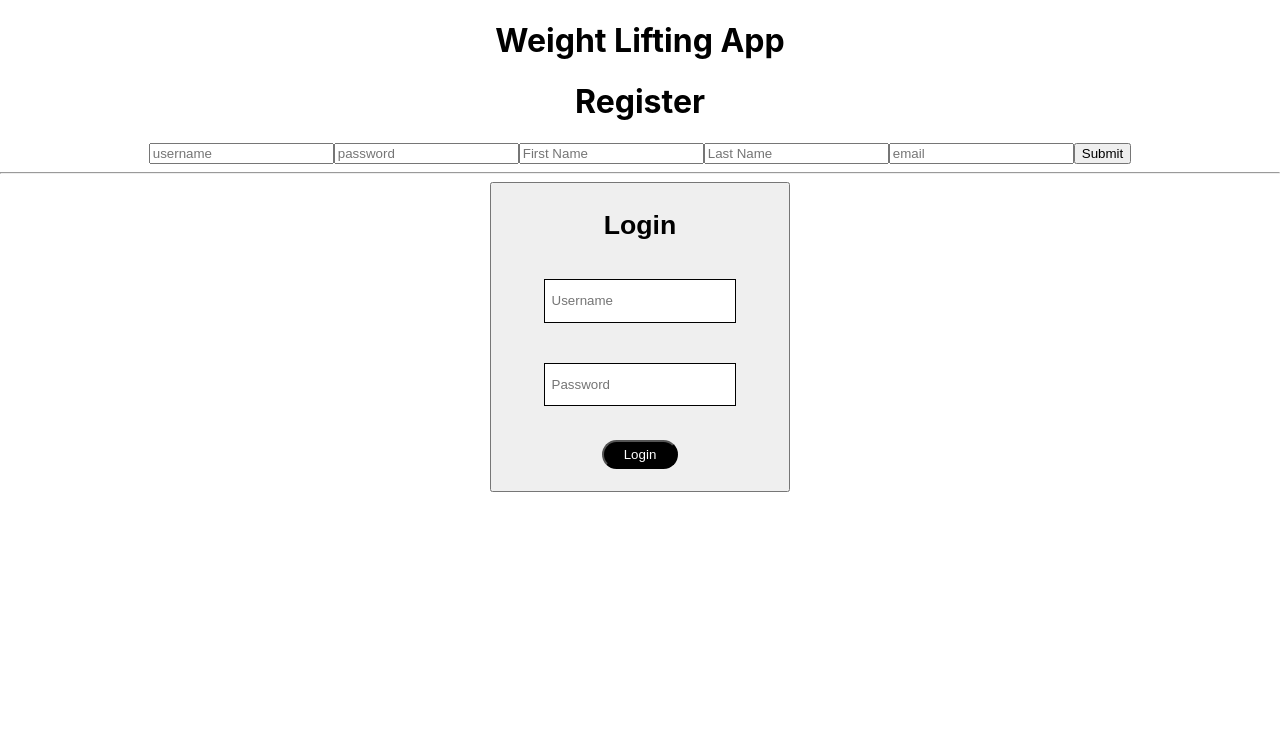
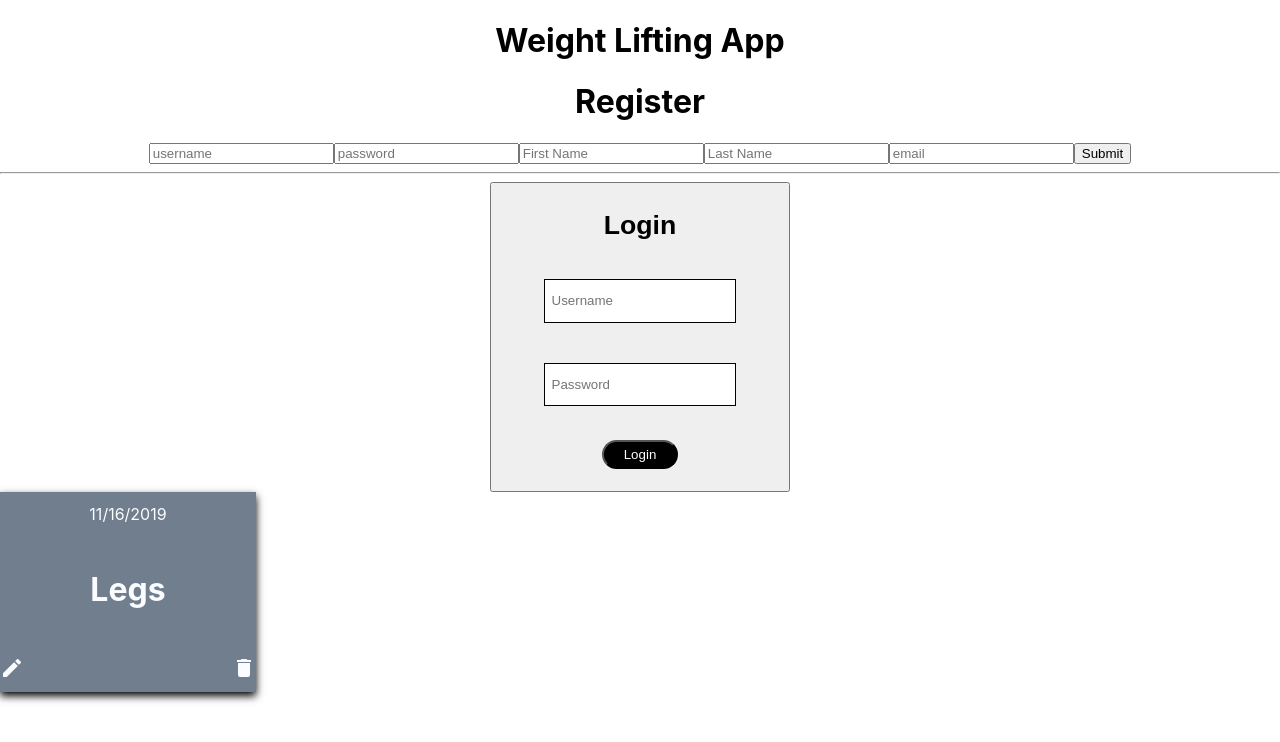
Before and after one commit to Build-Weight-Lifting-Journal/Front-end, a React (Create React App) app in the folder weight-lifting-app/: page / in a window 1280 px wide. Shown: the top 742 px of the page. Built offline with nearby package versions, Linux system fonts and the light colour scheme; no server answers.

Commit message:
Card fleshed out, styling in place

```diff
--- a/weight-lifting-app/public/index.html
+++ b/weight-lifting-app/public/index.html
@@ -5,6 +5,7 @@
     <link rel="icon" href="%PUBLIC_URL%/favicon.ico" />
     <meta name="viewport" content="width=device-width, initial-scale=1" />
     <meta name="theme-color" content="#000000" />
+    <link rel="stylesheet" href="https://fonts.googleapis.com/icon?family=Material+Icons">
     <meta
       name="description"
       content="Web site created using create-react-app"
--- a/weight-lifting-app/src/App.js
+++ b/weight-lifting-app/src/App.js
@@ -3,6 +3,7 @@ import './App.css';
 
 import Signup from "./components/SignUp";
 import Login from './components/Login';
+import ExcerciseCard from './components/ExerciseCard';
 
 function App() {
   return (
@@ -11,6 +12,7 @@ function App() {
       <Signup />
       <hr/>
       <Login/>
+      <ExcerciseCard />
     </div>
   );
 }
--- a/weight-lifting-app/src/components/ExerciseCard.js
+++ b/weight-lifting-app/src/components/ExerciseCard.js
@@ -0,0 +1,52 @@
+import React, {useEffect, useState } from "react"
+
+import styled from "styled-components";
+import axios from "axios";
+
+const CardContainer = styled.div`
+background-color: #717E8E;
+color: #fafcff;
+display: flex;
+width: 20%;
+height: 200px;
+justify-content: space-around;
+flex-direction: column;
+box-shadow:0 4px 8px 0 rgba(0, 0, 0, 1);
+`
+
+const Divider = styled.div`
+display: flex;
+width: 100%;
+justify-content: space-between;
+`
+
+const ExcerciseCard = props => {
+    const [api, setApi] = useState()
+    useEffect(() => {
+
+        axios.get('https://get-hercules.herokuapp.com/api/restricted/journals')
+          .then(res => {
+            console.log(res)
+          })
+          .catch(err => {
+            console.log("error:",err)
+          })
+      }, []);
+
+
+
+
+
+    return(
+        <CardContainer>
+            <span>11/16/2019</span>
+            <h1>Legs</h1>
+            <Divider>
+            <i class="material-icons">edit</i>
+                <i class="material-icons">delete</i>
+            </Divider>
+        </CardContainer>
+    )
+}
+
+export default ExcerciseCard
```
